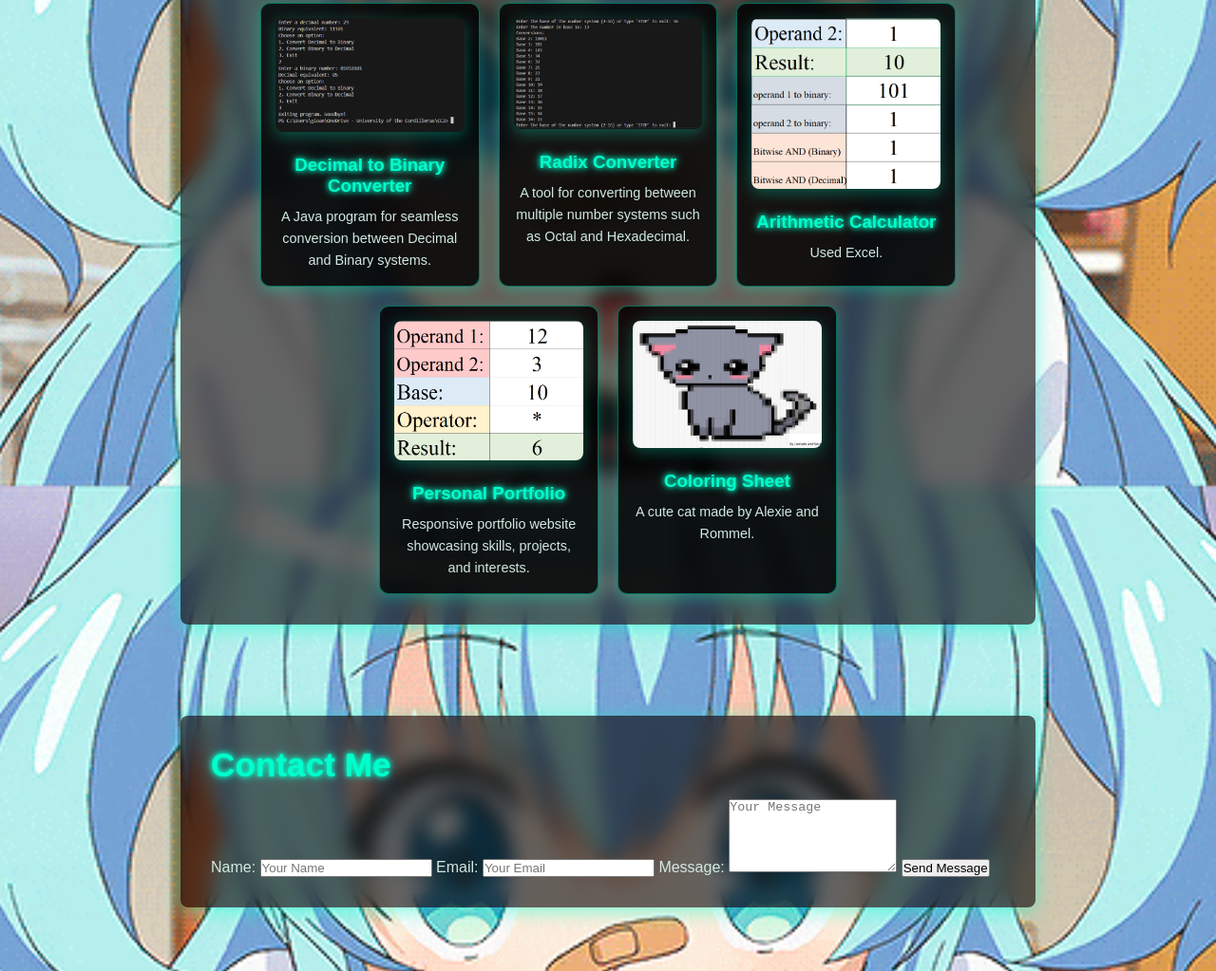
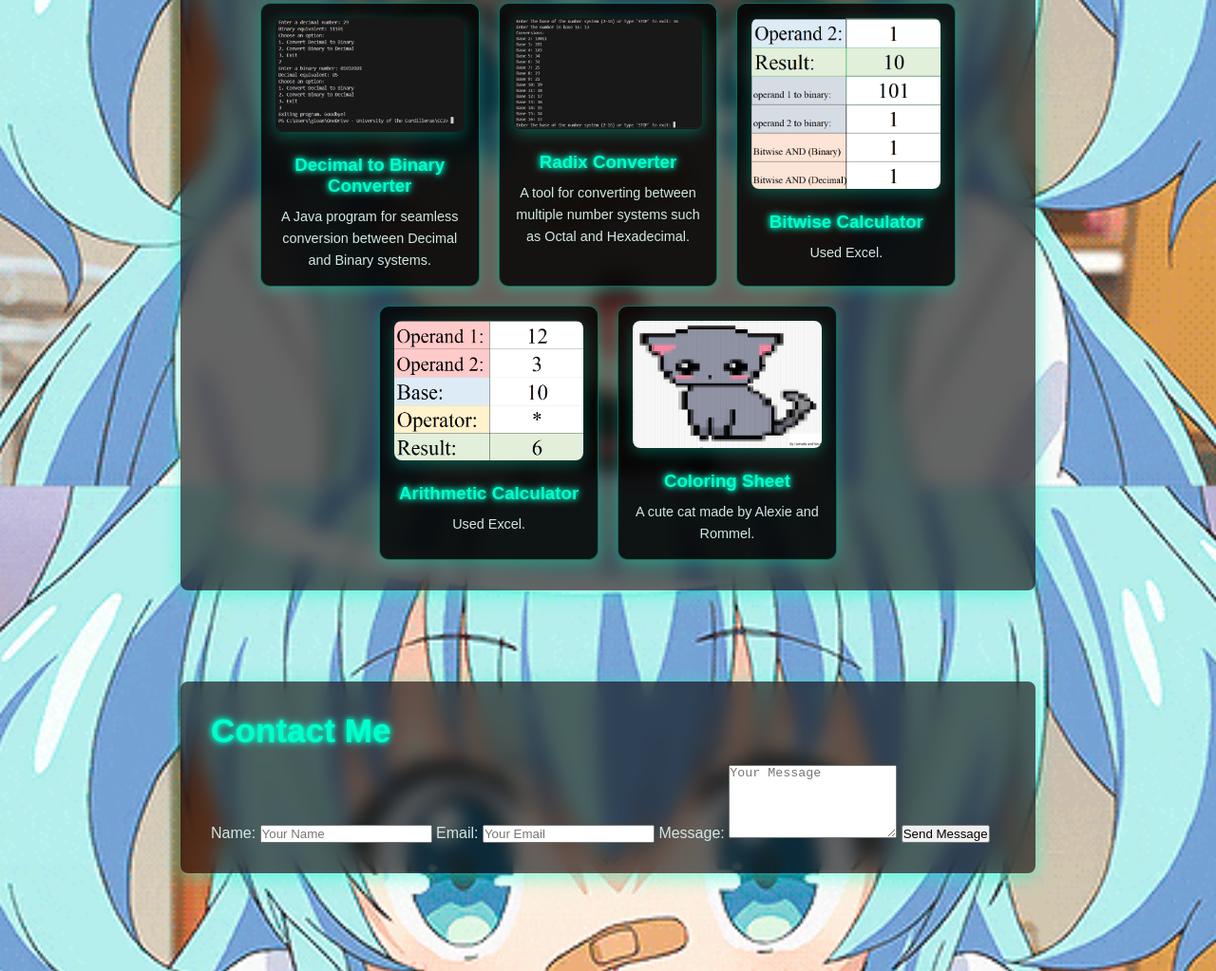
Before and after one commit to aleeksi1337/MyPortfolio, a plain HTML site: page index.html in a window 1280 px wide. Shown: the part 1088-2111 px from the top of the page at 95% size. Drawn offline with Linux system fonts and the light colour scheme.

Commit message:
Update index.html

```diff
--- a/index.html
+++ b/index.html
@@ -50,13 +50,13 @@
             </div>
             <div class="project-block">
                 <img src="project3.png" alt="Project 3" class="project-image">
-                <h3>Arithmetic Calculator</h3>
+                <h3>Bitwise Calculator</h3>
                 <p>Used Excel.</p>
             </div>
             <div class="project-block">
                 <img src="project4.png" alt="Project 4" class="project-image">
-                <h3>Personal Portfolio</h3>
-                <p>Responsive portfolio website showcasing skills, projects, and interests.</p>
+                <h3>Arithmetic Calculator</h3>
+                <p>Used Excel.</p>
             </div>
             <div class="project-block">
                 <img src="project5.jpg" alt="Project 5" class="project-image">
```
